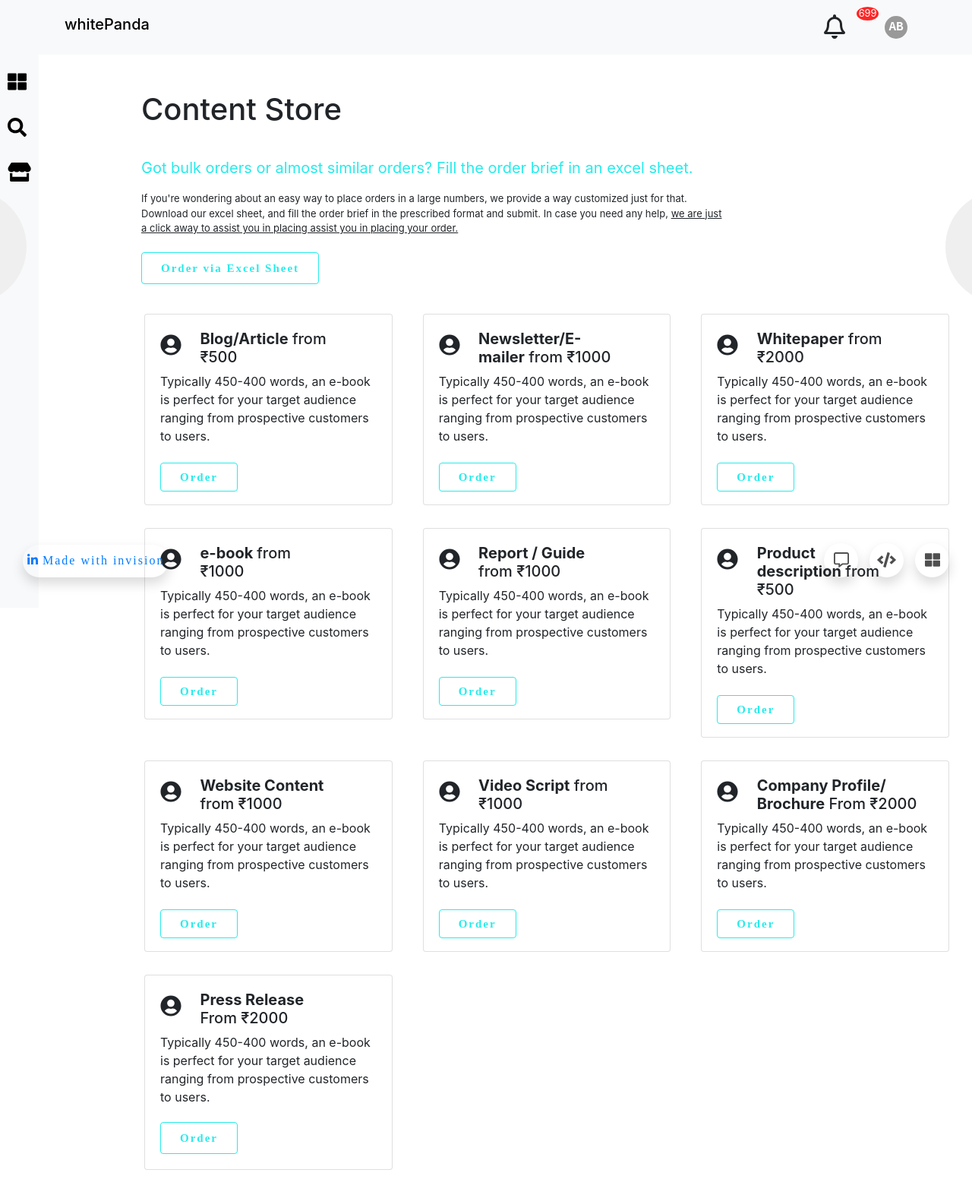
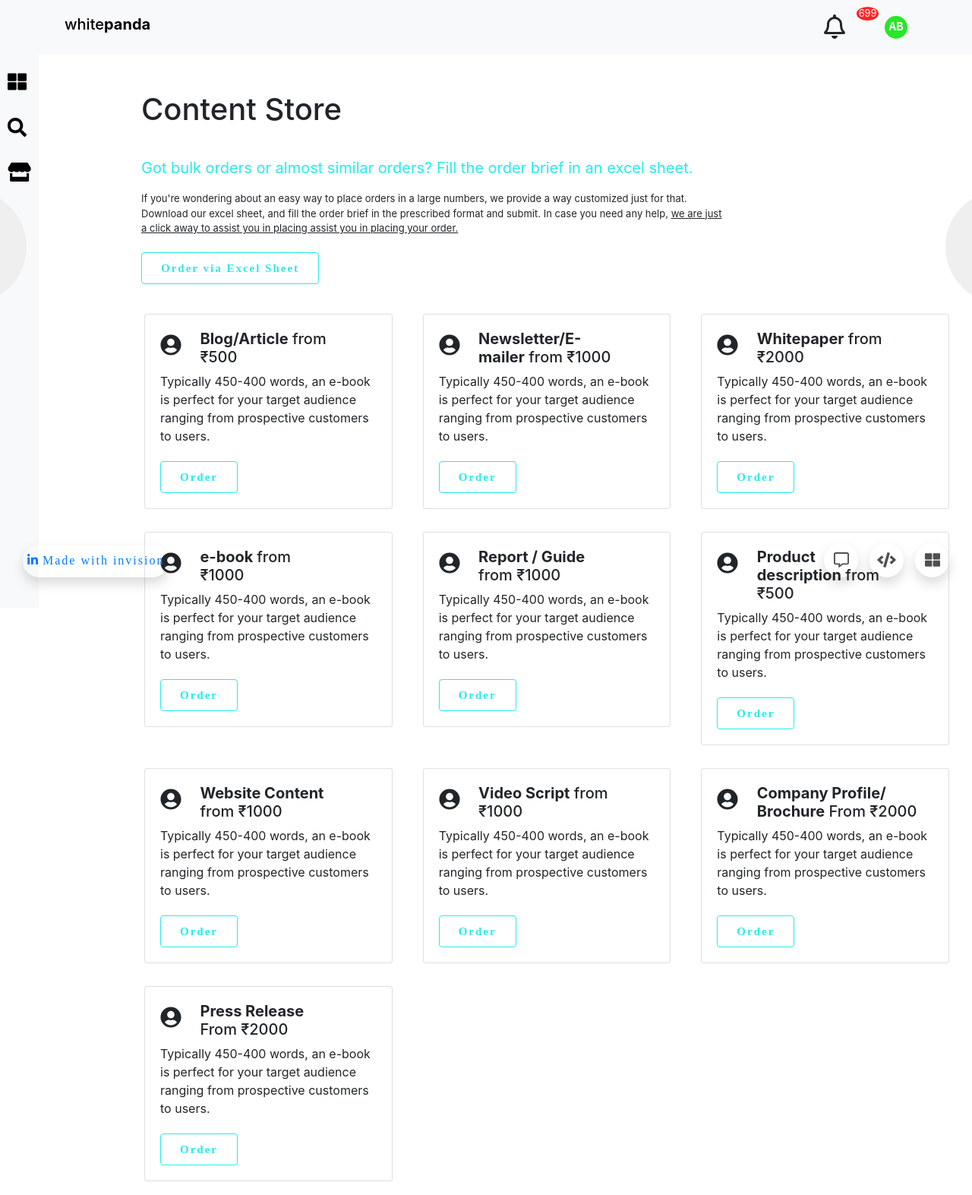
Before and after one commit to Ankit9564/Ankit9564.github.io, a plain HTML site: page index.html in a window 1280 px wide. Shown: the top 1573 px of the page at 76% size. Drawn offline with nearby package versions, Linux system fonts and the light colour scheme.

Commit message:
Commit 6

```diff
--- a/index.html
+++ b/index.html
@@ -21,7 +21,7 @@
     <nav class="site-header sticky-top py-1 navbar bg-light">
         <div class="container d-flex flex-column flex-md-row ">
             <h5 style="color: #000000">
-                whitePanda
+                white<b>panda</b>
 
             </h5>
 
@@ -35,7 +35,7 @@
                         </span>
                     </div>
 
-                    <div class="avatar-circle">
+                    <div class="avatar-circle" style="background: rgb(40, 230, 40);">
                         <span class="initials">AB</span>
                     </div>
                 </div>
@@ -78,7 +78,7 @@
                             <p class="contents">Typically 450-400 words, an e-book is perfect for your target audience
                                 ranging from prospective customers to users.
                             </p>
-                            <a href="#" class="btn-orders">Order</a>
+                            <button class="btn-orders">Order</button>
                         </div>
                     </div>
                 </div>
@@ -96,7 +96,7 @@
                             <p class="contents">Typically 450-400 words, an e-book is perfect for your target audience
                                 ranging from prospective customers to users.
                             </p>
-                            <a href="#" class="btn-orders">Order</a>
+                            <button class="btn-orders">Order</button>
                         </div>
                     </div>
                 </div>
@@ -114,7 +114,7 @@
                             <p class="contents">Typically 450-400 words, an e-book is perfect for your target audience
                                 ranging from prospective customers to users.
                             </p>
-                            <a href="#" class="btn-orders">Order</a>
+                            <button class="btn-orders">Order</button>
                         </div>
                     </div>
                 </div>
@@ -134,7 +134,7 @@
                             <p class="contents">Typically 450-400 words, an e-book is perfect for your target audience
                                 ranging from prospective customers to users.
                             </p>
-                            <a href="#" class="btn-orders">Order</a>
+                            <button class="btn-orders">Order</button>
                         </div>
                     </div>
                 </div>
@@ -152,7 +152,7 @@
                             <p class="contents">Typically 450-400 words, an e-book is perfect for your target audience
                                 ranging from prospective customers to users.
                             </p>
-                            <a href="#" class="btn-orders">Order</a>
+                            <button class="btn-orders">Order</button>
                         </div>
                     </div>
                 </div>
@@ -170,7 +170,7 @@
                             <p class="contents">Typically 450-400 words, an e-book is perfect for your target audience
                                 ranging from prospective customers to users.
                             </p>
-                            <a href="#" class="btn-orders">Order</a>
+                            <button class="btn-orders">Order</button>
                         </div>
                     </div>
                 </div>
@@ -190,7 +190,7 @@
                             <p class="contents">Typically 450-400 words, an e-book is perfect for your target audience
                                 ranging from prospective customers to users.
                             </p>
-                            <a href="#" class="btn-orders">Order</a>
+                            <button class="btn-orders">Order</button>
                         </div>
                     </div>
                 </div>
@@ -208,7 +208,7 @@
                             <p class="contents">Typically 450-400 words, an e-book is perfect for your target audience
                                 ranging from prospective customers to users.
                             </p>
-                            <a href="#" class="btn-orders">Order</a>
+                            <button class="btn-orders">Order</button>
                         </div>
                     </div>
                 </div>
@@ -226,7 +226,7 @@
                             <p class="contents">Typically 450-400 words, an e-book is perfect for your target audience
                                 ranging from prospective customers to users.
                             </p>
-                            <a href="#" class="btn-orders">Order</a>
+                            <button class="btn-orders">Order</button>
                         </div>
                     </div>
                 </div>
--- a/style.css
+++ b/style.css
@@ -232,6 +232,7 @@
     color: #fff;
     font-family: "Courier New", monospace;
     font-weight: bold;
+
 }
 /*Order Buttons*/
 .btn-orders {
@@ -252,15 +253,20 @@
     color: #FFF;
     background: rgb(39, 235, 235);
 }
+
 /*Bootstrap card*/
 .card{
     margin: 15px 5px 15px 5px;
 }
 
 .card:hover {
-    box-shadow: 0 8px 16px 0 rgba(0,0,0,0.2);
+    box-shadow: 0 16px 16px 0 rgba(0,0,0,0.2);
     transition: 0.3s;
+
   }
+.card:hover h5{
+    color: rgb(39, 235, 235);
+}
 /* Boostrap Buttons Styling */
 
 .btn-left {
```
